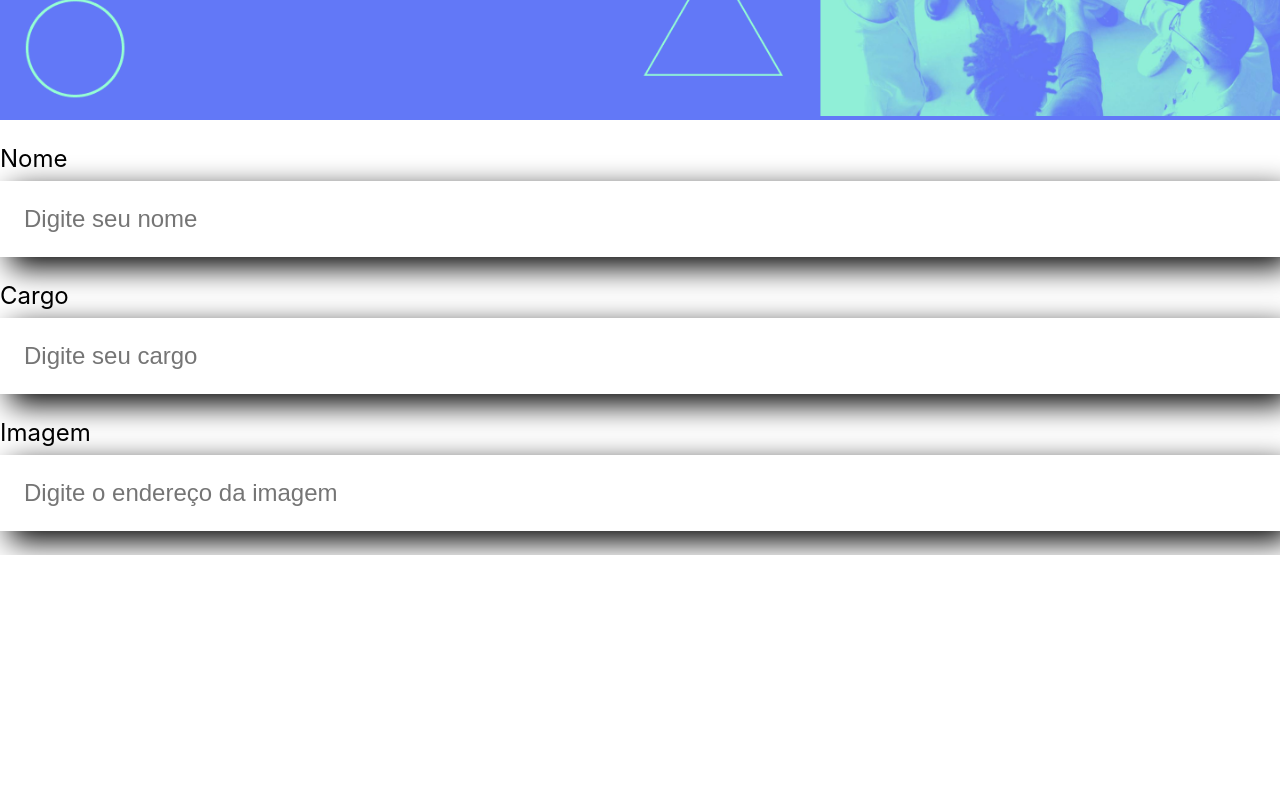
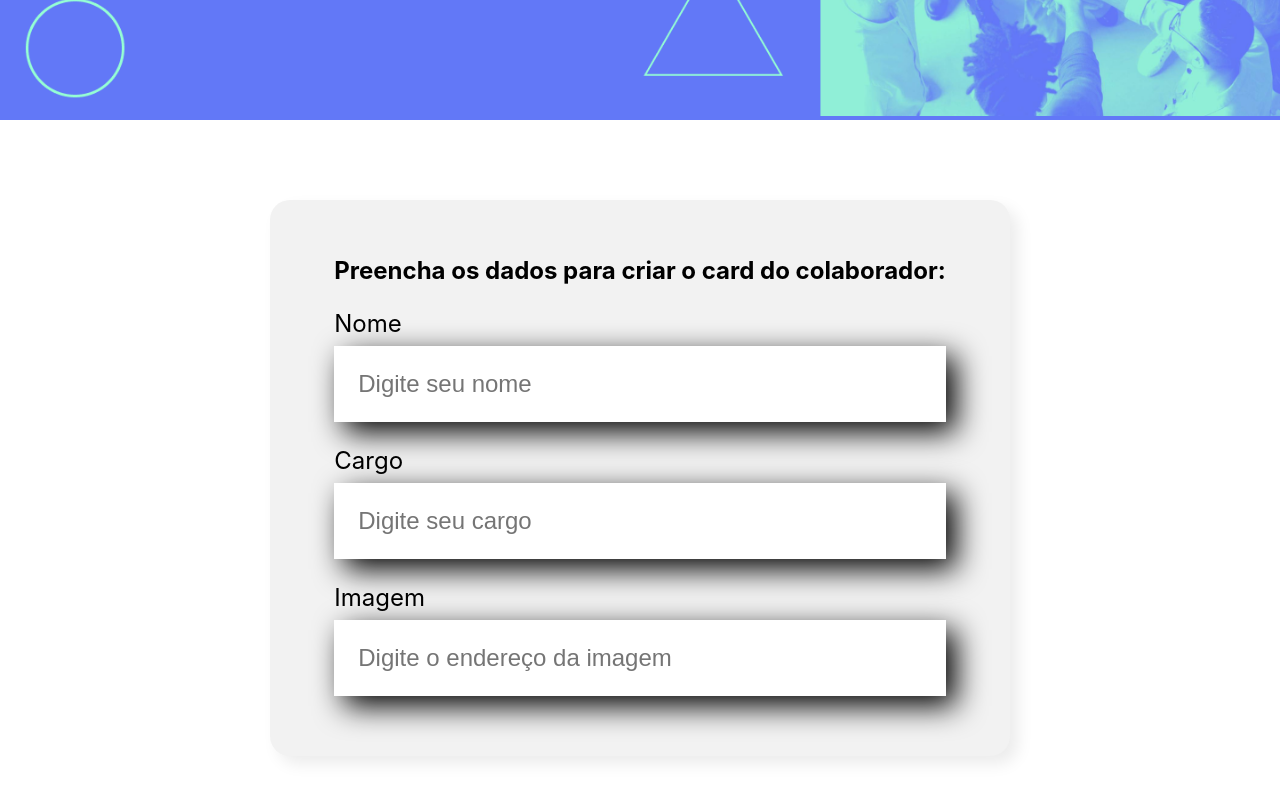
Before and after one commit to marcelovictor123/Organo-React, a JavaScript app: page / in a window 1280 px wide. Shown: the part 378-1178 px from the top of the page. Before the commit the page ends 933 px from the top, so only its background shows below. Built offline with nearby package versions, Linux system fonts and the light colour scheme; the HTML template or start-up script is replaced by a standard one.

Commit message:
Adicionando formulario

```diff
--- a/src/App.js
+++ b/src/App.js
@@ -1,15 +1,12 @@
 
 import Banner from './componentes/Banner';
-import CampoTexto from './componentes/CampoTexto';
+import Formulario from './componentes/Formulario';
 
 function App() {
   return (
     <div className="App">
       <Banner></Banner>
-      <CampoTexto label="Nome" placeholder="Digite seu nome" />
-      <CampoTexto label="Cargo" placeholder="Digite seu cargo" />
-      <CampoTexto label="Imagem" placeholder="Digite o endereço da imagem" />
-
+      <Formulario></Formulario>
     </div>
   );
 }
--- /dev/null
+++ b/src/componentes/Formulario/Formulario.css
@@ -0,0 +1,13 @@
+.formulario {
+    display: flex;
+    justify-content: center;
+    margin: 80px 0;
+}
+
+.formulario form {
+    max-width: 80%;
+    background-color: #F2F2F2;
+    border-radius: 20px;
+    padding: 36px 64px;
+    box-shadow: 8px 8px 16px rgba(0, 0, 0, 0.08);
+}
--- /dev/null
+++ b/src/componentes/Formulario/index.js
@@ -0,0 +1,17 @@
+import CampoTexto from '../CampoTexto'
+import './Formulario.css';
+
+const Formulario = () => {
+    return (
+        <section className="formulario">
+            <form>
+                <h2>Preencha os dados para criar o card do colaborador:</h2>
+                <CampoTexto label="Nome" placeholder="Digite seu nome" />
+                <CampoTexto label="Cargo" placeholder="Digite seu cargo" />
+                <CampoTexto label="Imagem" placeholder="Digite o endereço da imagem" />
+            </form>
+        </section>
+    )
+}
+
+export default Formulario
```
